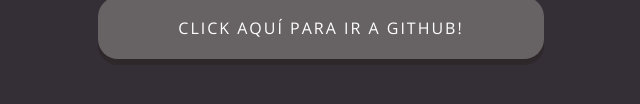
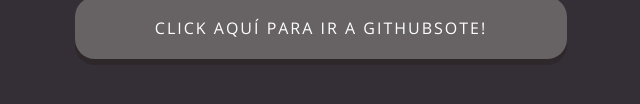
Before and after one commit to Chechoelgris/cursoGit, a plain HTML site: page index.html in a window 1280 px wide. Shown: the part 556-660 px from the top of the page, without its empty margins (319-959 px from the left). Drawn offline with nearby package versions, Linux system fonts and the light colour scheme.

Commit message:
githubson

```diff
--- a/index.html
+++ b/index.html
@@ -15,7 +15,7 @@
       <img src="https://assets-cdn.github.com/images/modules/logos_page/Octocat.png" alt="octocat">
     </a>
     <button type="button" class="btn">
-      <a href="https://github.com/" target="_blank">Click aquí para ir a GitHub!</a>
+      <a href="https://github.com/" target="_blank">Click aquí para ir a GitHubsote!</a>
     </button>
   </div>
 </body>
```
